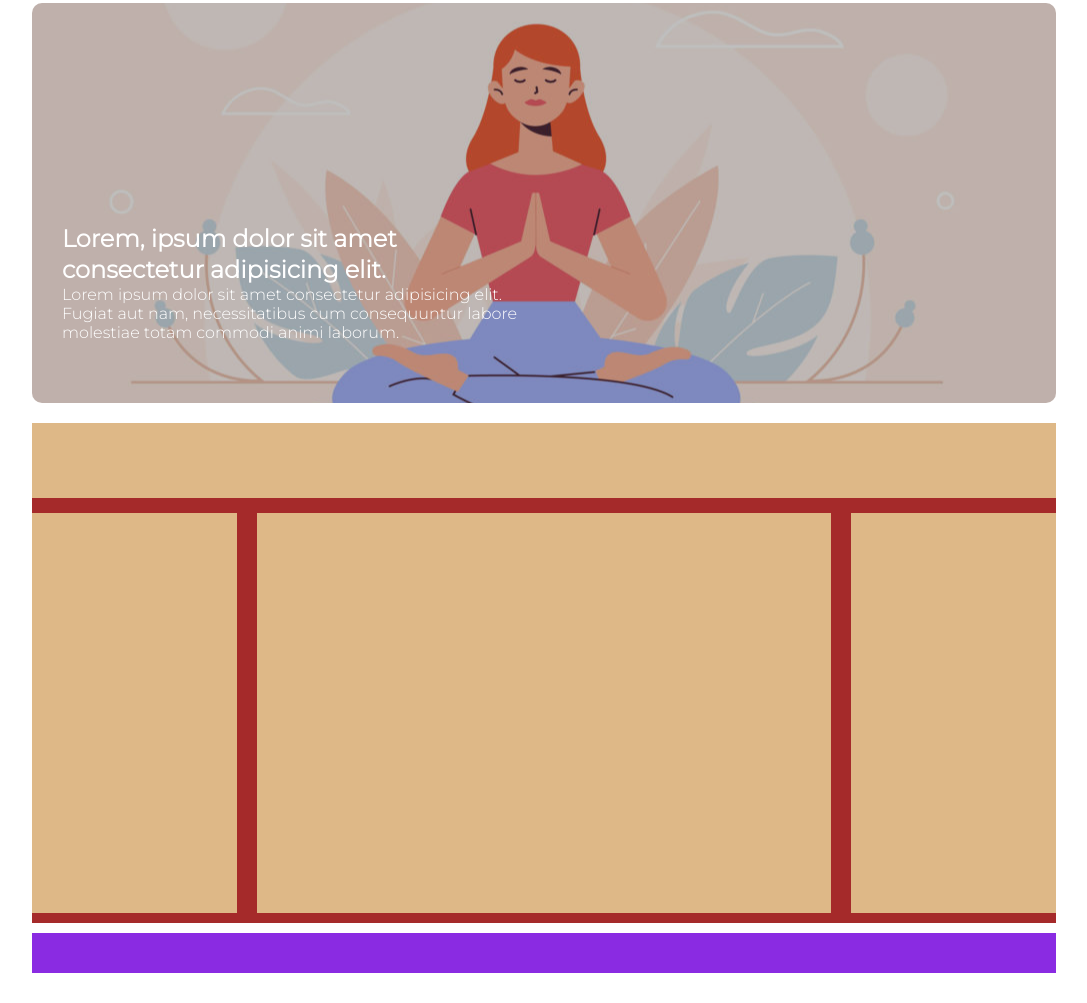
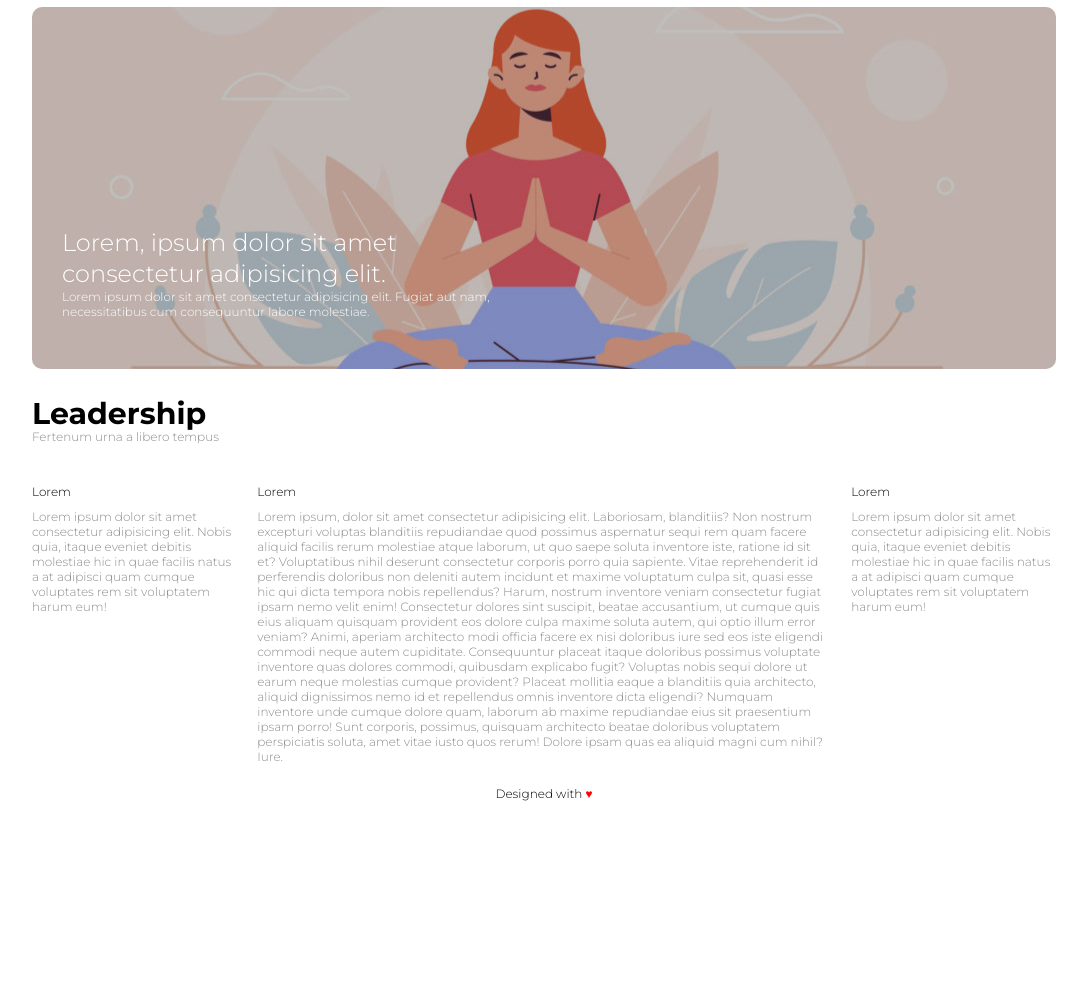
Before and after one commit to lorenzotade/htmlcss-wp, a plain HTML site: page index.html in a window 1280 px wide. Shown: the part 202-1205 px from the top of the page, without its empty margins (96-1183 px from the left). After the commit the page ends 1046 px from the top, so only its background shows below. Drawn offline with Linux system fonts and the light colour scheme.

Commit message:
quasi terminato mancano banner inferiori

```diff
--- a/css/style.css
+++ b/css/style.css
@@ -21,14 +21,17 @@ body {
   margin: 30px auto;
 }
 
-header, .highlight {
+header, .banner {
   margin-bottom: 25px;
 }
 
+.background {
+  height: 100%;
+  border-radius: 10px;
+  background-color: rgba(0, 0, 0, 0.25);
+}
+
 /* HEADER */
-header {
-  height: 150px;
-}
 
 .logo img {
   height: 75px;
@@ -54,43 +57,52 @@ nav li a:hover {
   color: #BF4C2F;
 }
 
-/* HIGHLIGHT */
+/* BANNER */
 section.banner {
-  height: 400px;
   margin-bottom: 20px;
   border-radius: 10px;
-  background-image: url(../img/banner.jpg);
   background-size: cover;
   background-position: center;
   color: #FFFFFF;
 }
 
-.banner .background {
-  height: 400px;
-  border-radius: 10px;
-  background-color: rgba(0, 0, 0, 0.25);
+.bn-top {
+  background-image: url(../img/banner.jpg);
 }
 
-.text {
+.banner .text {
   width: 50%;
   padding: 220px 0 50px 30px;
 }
 
-.text h2 {
+.banner .text h2 {
+  font-weight: 300;
   line-height: 130%;
+}
+
+p {
+  font-size: 12px;
 }
 
 /* MAIN */
 main {
-  height: 500px;
-  background-color: brown;
   margin-bottom: 10px;
 }
 
 main .title {
   height: 15%;
-  background-color: burlywood;
   margin-bottom: 15px;
+  padding-top: 10px;
+}
+
+.title h1 {
+  font-size: 30px;
+  font-weight: bold;
+  line-height: 100%;
+}
+
+.title p {
+  color:#8C8C8C;
 }
 
 main .col {
@@ -100,22 +112,57 @@ main .col {
 
 main .left-content {
   width: 20%;
-  background-color: burlywood;
 }
 
 main .main-content {
   width: 56%;
   margin: 0 2%;
-  background-color: burlywood;
 }
 
 main .right-content {
   width: 20%;
-  background-color: burlywood;
+}
+
+.col p {
+  color: #8C8C8C;
+}
+
+.col h3 {
+  font-size: 12px;
+  font-weight: 300;
+  padding-bottom: 10px;
+}
+
+.left-content .banner,
+.main-content .banner,
+.right-content .banner {
+  width: 100%;
+  height: 50%;
+  background-size: cover;
+  background-position: center;
+}
+
+.left-content .banner {
+  background-image: url(../img/img-1.jpg);
+}
+
+.main-content .banner {
+  background-image: url(../img/banner-2.jpg);
+}
+
+.right-content .banner {
+  background-image: url(../img/img-3.jpg);
 }
 
 /* FOOTER */
-footer {
-  height: 40px;
-  background-color: blueviolet;
+footer .text {
+  line-height: 40px;
+  text-align: center;
+  vertical-align: middle;
+  font-size: 12px;
 }
+
+footer .text::after {
+  content: '\2665';
+  color: #FF0000;
+}
--- a/index.html
+++ b/index.html
@@ -7,7 +7,7 @@
   <meta name="viewport" content="width=device-width, initial-scale=1.0">
   <title>htmlcss-struttura-wp</title>
   <link rel="preconnect" href="https://fonts.gstatic.com" crossorigin>
-  <link href="https://fonts.googleapis.com/css2?family=Montserrat:wght@300&display=swap" rel="stylesheet">
+  <link href="https://fonts.googleapis.com/css2?family=Montserrat:wght@300;700&display=swap" rel="stylesheet">
 
   <link rel="stylesheet" href="css/style.css">
 </head>
@@ -36,31 +36,63 @@
     </header>
     <!-- /header -->
 
-    <!-- highlight -->
-    <section class="banner">
+    <!-- banner -->
+    <section class="banner bn-top">
       <div class="background">
         <div class="text">
           <h2>Lorem, ipsum dolor sit amet consectetur adipisicing elit.</h2>
-          <p>Lorem ipsum dolor sit amet consectetur adipisicing elit. Fugiat aut nam, necessitatibus cum consequuntur labore molestiae totam commodi animi laborum.</p>
+          <p>Lorem ipsum dolor sit amet consectetur adipisicing elit. Fugiat aut nam, necessitatibus cum consequuntur labore molestiae.</p>
         </div>
       </div>
     </section>
-    <!-- /highlight -->
+    <!-- /banner -->
 
     <!-- main -->
     <main class="clearfix">
 
-      <div class="title"></div>
+      <div class="title">
+        <h1>Leadership</h1>
+        <p>Fertenum urna a libero tempus</p>
+      </div>
 
-      <div class="col left-content"></div>
-      <div class="col main-content"></div>
-      <div class="col right-content"></div>
+      <div class="col left-content">
+        <div class="banner">
+          <div class="background"></div>
+        </div>
+        <div class="text">
+            <h3>Lorem</h3>
+            <p>Lorem ipsum dolor sit amet consectetur adipisicing elit. Nobis quia, itaque eveniet debitis molestiae hic in quae facilis natus a at adipisci quam cumque voluptates rem sit voluptatem harum eum!</p>
+        </div>
+      </div>
+
+      <div class="col main-content">
+        <div class="banner">
+          <div class="background"></div>
+        </div>
+        <div class="text">
+              <h3>Lorem</h3>
+              <p>Lorem ipsum, dolor sit amet consectetur adipisicing elit. Laboriosam, blanditiis? Non nostrum excepturi voluptas blanditiis repudiandae quod possimus aspernatur sequi rem quam facere aliquid facilis rerum molestiae atque laborum, ut quo saepe soluta inventore iste, ratione id sit et? Voluptatibus nihil deserunt consectetur corporis porro quia sapiente. Vitae reprehenderit id perferendis doloribus non deleniti autem incidunt et maxime voluptatum culpa sit, quasi esse hic qui dicta tempora nobis repellendus? Harum, nostrum inventore veniam consectetur fugiat ipsam nemo velit enim! Consectetur dolores sint suscipit, beatae accusantium, ut cumque quis eius aliquam quisquam provident eos dolore culpa maxime soluta autem, qui optio illum error veniam? Animi, aperiam architecto modi officia facere ex nisi doloribus iure sed eos iste eligendi commodi neque autem cupiditate. Consequuntur placeat itaque doloribus possimus voluptate inventore quas dolores commodi, quibusdam explicabo fugit? Voluptas nobis sequi dolore ut earum neque molestias cumque provident? Placeat mollitia eaque a blanditiis quia architecto, aliquid dignissimos nemo id et repellendus omnis inventore dicta eligendi? Numquam inventore unde cumque dolore quam, laborum ab maxime repudiandae eius sit praesentium ipsam porro! Sunt corporis, possimus, quisquam architecto beatae doloribus voluptatem perspiciatis soluta, amet vitae iusto quos rerum! Dolore ipsam quas ea aliquid magni cum nihil? Iure.</p>
+            </div>
+      </div>
+      <div class="col right-content">
+        <div class="banner">
+          <div class="background"></div>
+        </div>
+        <div class="text">
+            <h3>Lorem</h3>
+            <p>Lorem ipsum dolor sit amet consectetur adipisicing elit. Nobis quia, itaque eveniet debitis molestiae hic in quae facilis natus a at adipisci quam cumque voluptates rem sit voluptatem harum eum!</p>
+        </div>
+      </div>
 
     </main>
     <!-- /main -->
 
     <!-- footer -->
-    <footer></footer>
+    <footer>
+      <div class="text">
+        Designed with
+      </div>
+    </footer>
     <!-- /footer -->
 
   </div>
```
